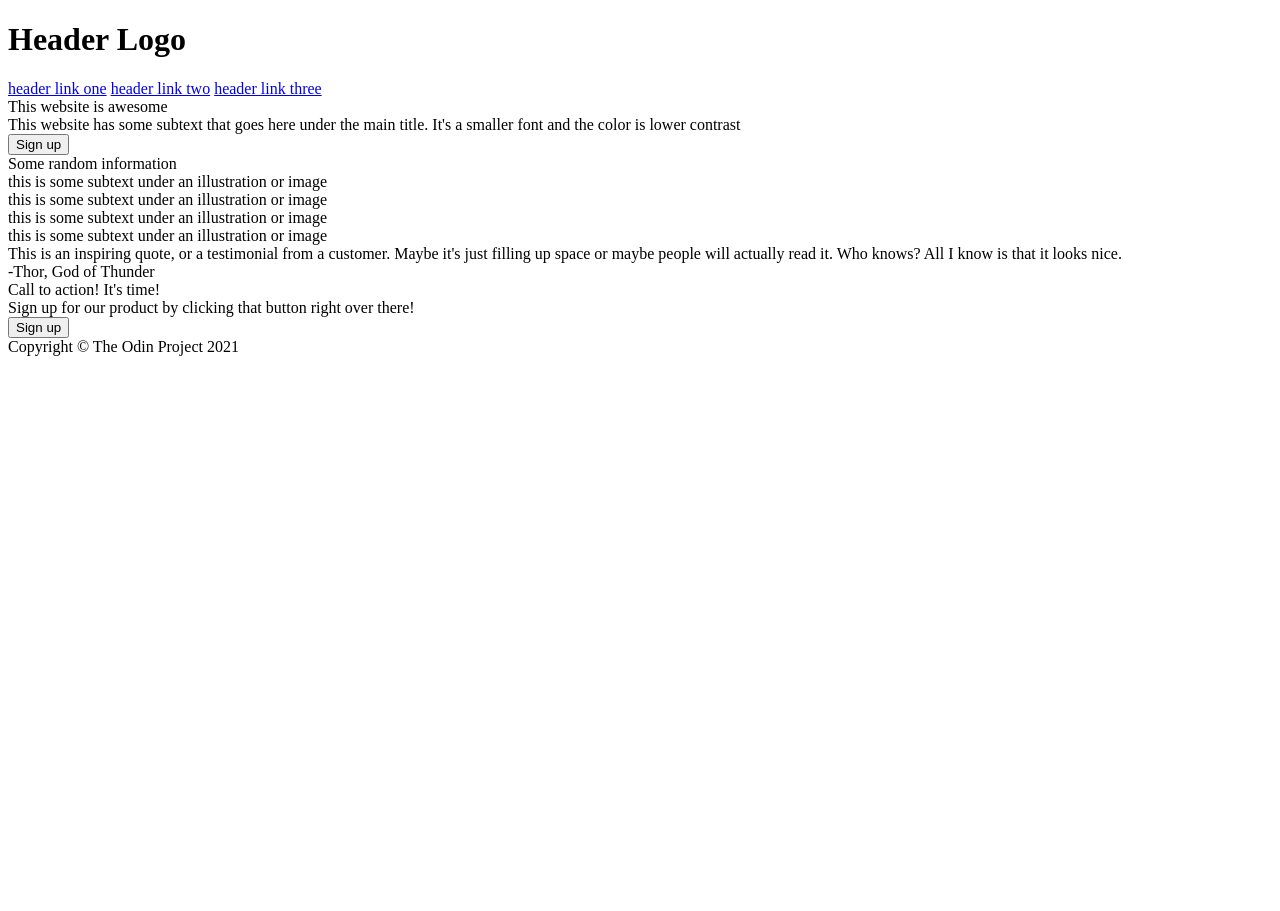
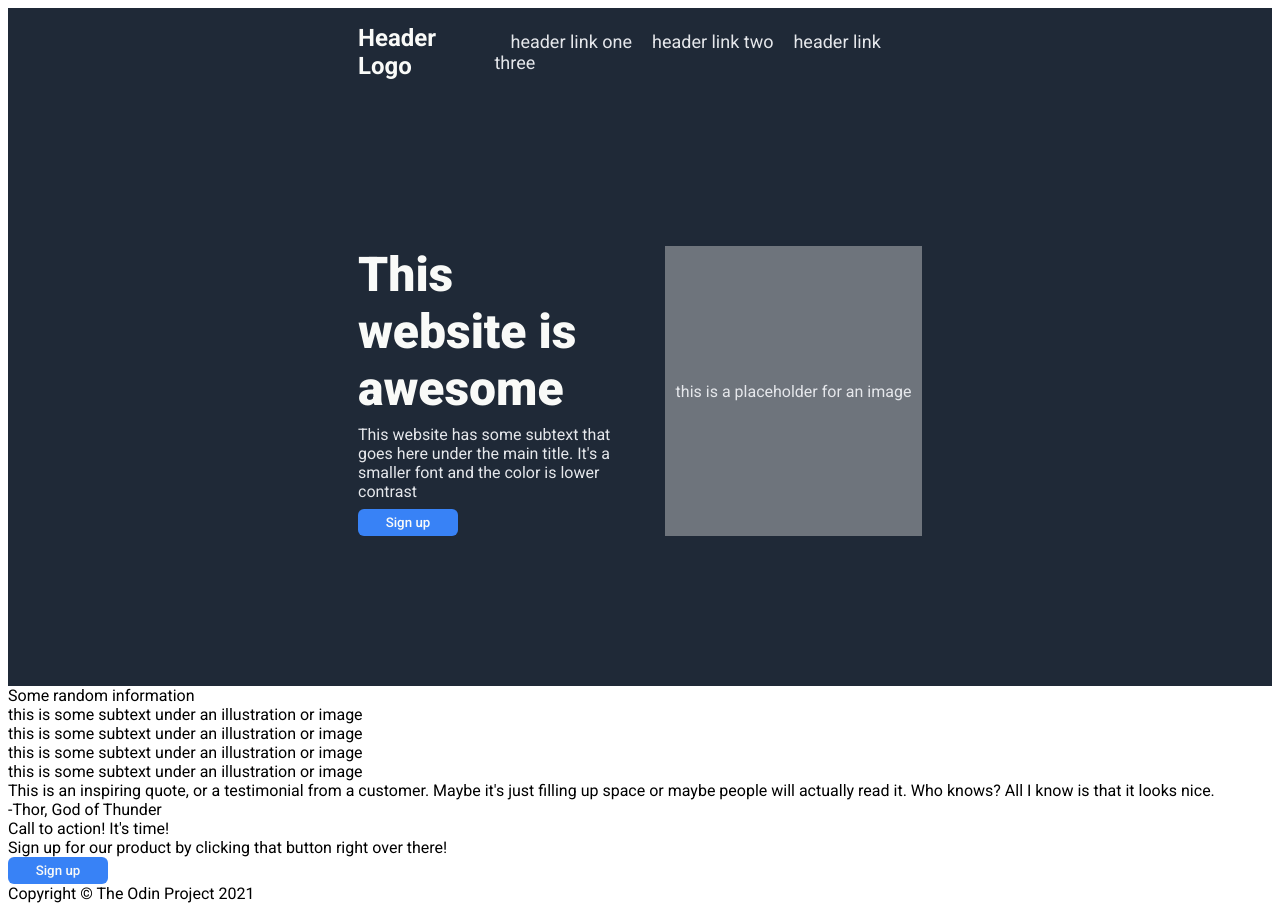
Before and after one commit to MrPoblin/odin-landing-page, a plain HTML site: page index.html in a window 1280 px wide. Before the commit the page ends 800 px from the top, so only its background shows below. Drawn offline with Linux system fonts and the light colour scheme.

Commit message:
Header and section 1

```diff
--- a/index.html
+++ b/index.html
@@ -4,7 +4,11 @@
     <meta charset="UTF-8">
     <meta name="viewport" content="width=device-width, initial-scale=1.0">
     <title>Landing Page</title>
-    <link rel="stylesheet" href="style.css">
+    <style>
+        @import url('https://fonts.googleapis.com/css2?family=Roboto:ital,wght@0,100;0,300;0,400;0,500;0,700;0,900;1,100;1,300;1,400;1,500;1,700;1,900&display=swap');
+    </style>
+    <link rel="stylesheet" href="styles.css">
+
 </head>
 <body>
     <div class="header">
@@ -17,13 +21,12 @@
     </div>
     <div class="main">
         <div class="one">
-            <div class="split">
-                <div class="this-website">
+            <div class="this-website">
                 <div class="awesome">This website is awesome</div>
                 <div class="sub-awesome">This website has some subtext that goes here under the main title. It's a smaller font and the color is lower contrast</div>
                 <button class="sign-up">Sign up</button>
-                </div>
             </div>
+            <div class="placeholder">this is a placeholder for an image</div>
         </div>
         <div class="two">
             <div class="some-random">Some random information</div>
--- a/styles.css
+++ b/styles.css
@@ -0,0 +1,67 @@
+* {
+    font-family: "Roboto", sans-serif;
+}
+
+.header{
+    background-color: #1F2937;
+    display: flex;
+    justify-content: space-between;
+    align-items: center;
+    padding: 0px 350px;
+
+}
+
+h1{
+    color: #f9faf8;
+    font-size: 24px;
+}
+
+.header-link{
+    text-decoration: none;
+    color: #e5e7eb;
+    padding-left: 16px;
+    font-size: 18px;
+}
+
+.one{
+    background-color: #1F2937;
+    padding: 150px 350px;
+    display: flex;
+}
+
+.this-website{
+    display: flex;
+    flex-direction: column;
+    flex: 1;
+    padding-right: 50px;
+    gap: 8px;
+}
+
+.awesome{
+    color: #f9faf8;
+    font-size: 48px;
+    font-weight: 900;
+}
+
+.sub-awesome{
+    color: #e5e7eb;
+}
+
+.sign-up{
+    color: #f9faf8;
+    background-color: #3882f6;
+    width: 100px;
+    padding: 6px 0px;
+    border-radius: 6px;
+    border: 0px;
+    font-weight: 500;
+}
+
+.placeholder{
+    flex: 1;
+    background-color: #6e747c;
+    color: #e5e7eb;
+    display: flex;
+    justify-content: center;
+    align-items: center;
+}
```
